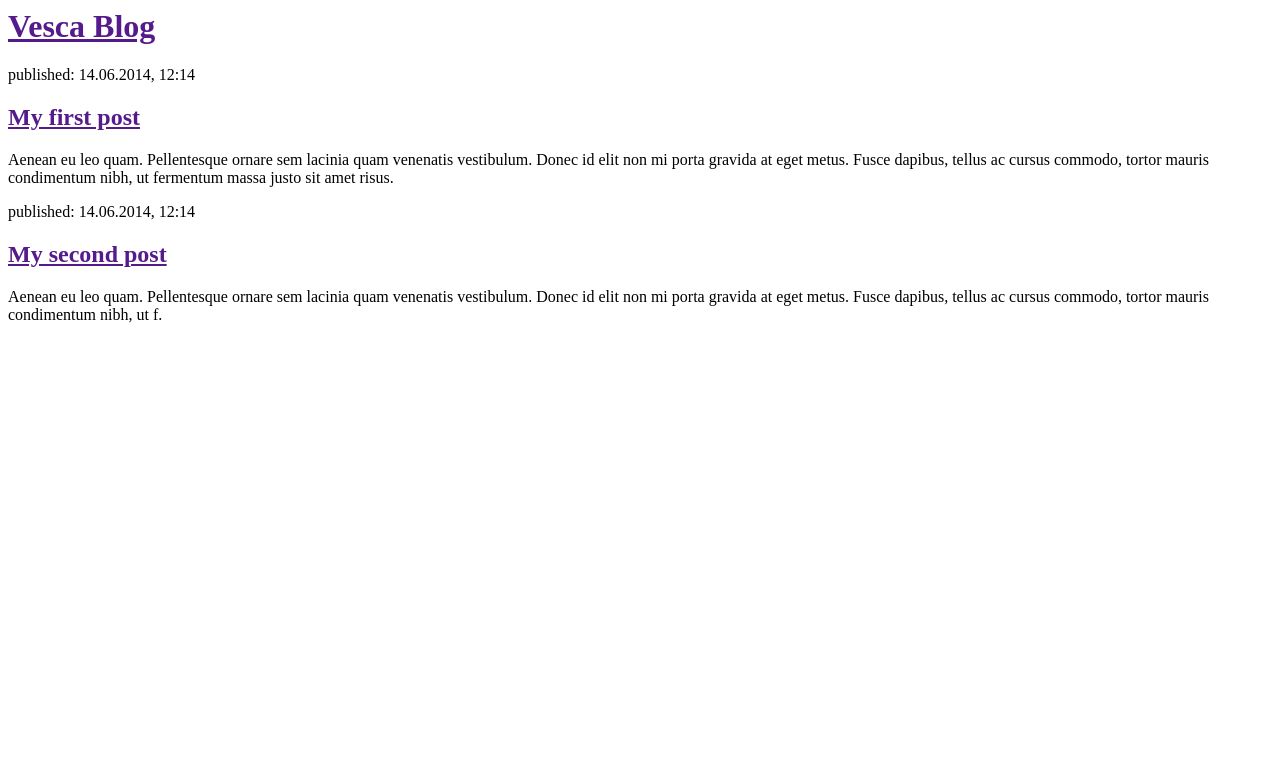
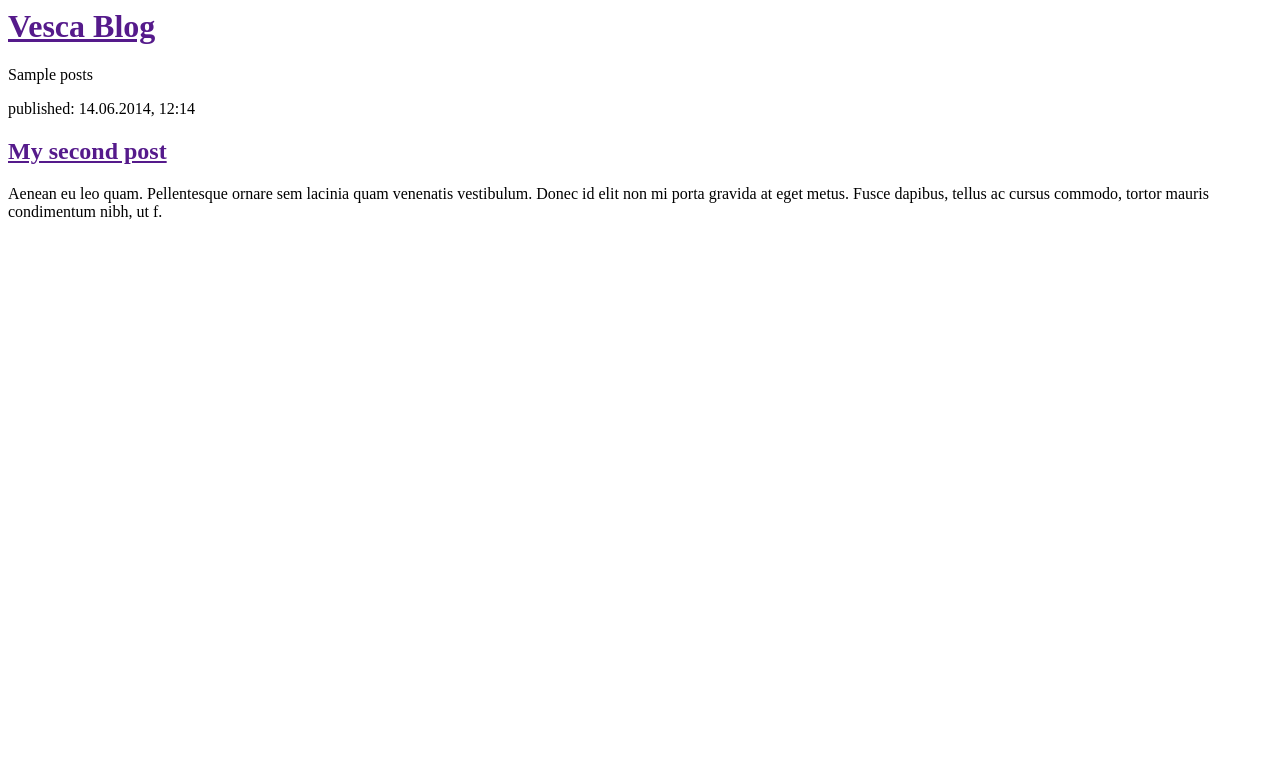
Before and after one commit to aquaerius/tryTen, a Python web app: template src/blog/templates/blog/post_list.html in a window 1280 px wide. Shown: the top 783 px of the page. Run offline with Jinja, Linux system fonts and the light colour scheme; the template is opened without the code that fills it: most values are stand-ins (such as "Sample title", 1, 10 or a date in 2020).

Commit message:
Update post_list.html

```diff
--- a/src/blog/templates/blog/post_list.html
+++ b/src/blog/templates/blog/post_list.html
@@ -7,11 +7,7 @@
             <h1><a href="">Vesca Blog</a></h1>
         </div>
 
-        <div>
-            <p>published: 14.06.2014, 12:14</p>
-            <h2><a href="">My first post</a></h2>
-            <p>Aenean eu leo quam. Pellentesque ornare sem lacinia quam venenatis vestibulum. Donec id elit non mi porta gravida at eget metus. Fusce dapibus, tellus ac cursus commodo, tortor mauris condimentum nibh, ut fermentum massa justo sit amet risus.</p>
-        </div>
+        {{posts}}
 
         <div>
             <p>published: 14.06.2014, 12:14</p>
```
